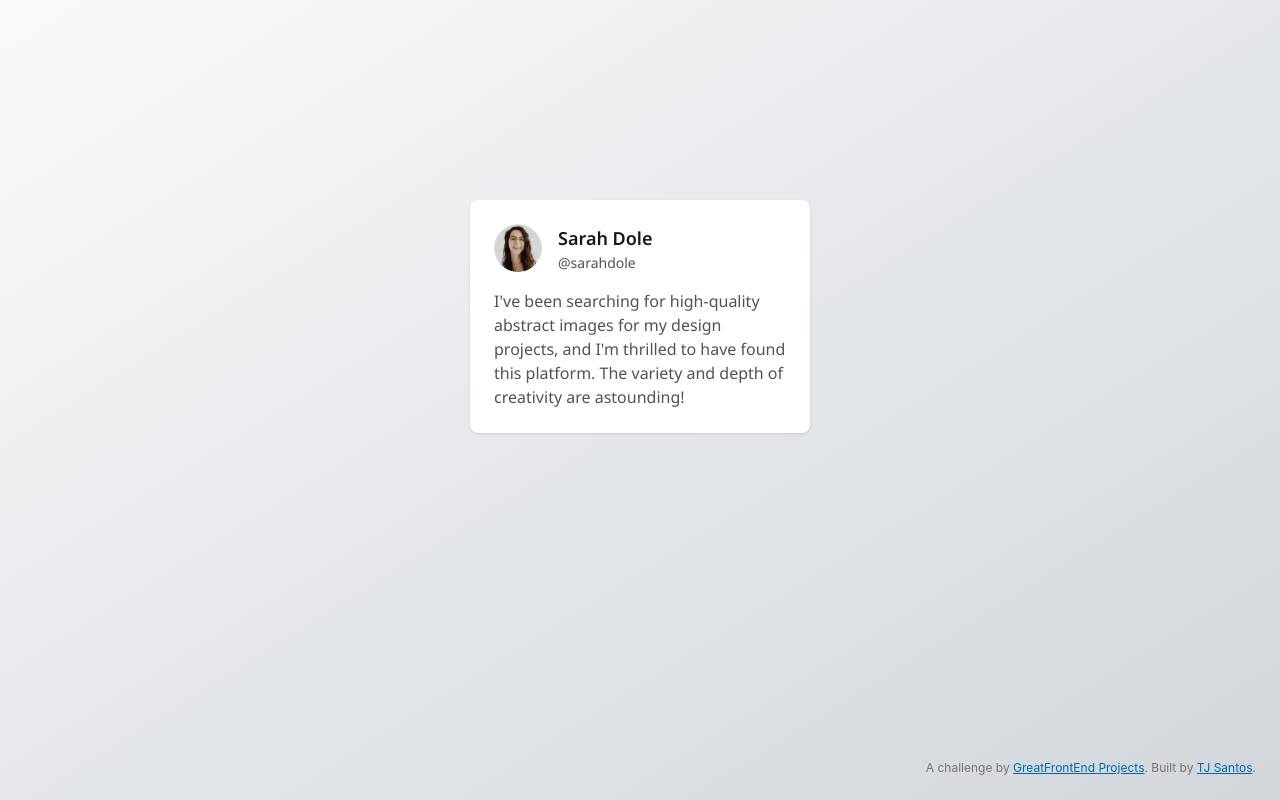
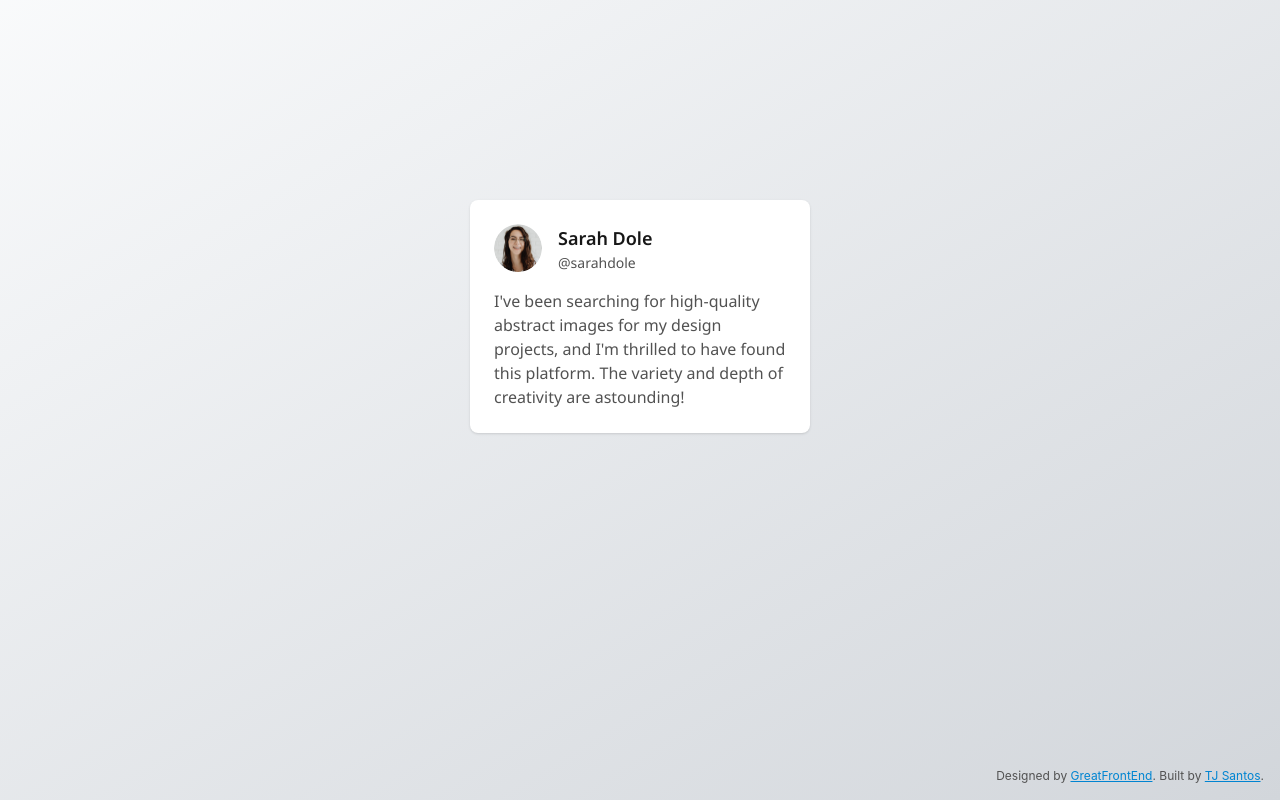
Before and after one commit to tjsantos/tjsantos.dev, a React (Vite) app in the folder frontend/: page /testimonial-card in a window 1280 px wide. Built offline with nearby package versions, Linux system fonts and the light colour scheme.

Commit message:
refactor: extract components

```diff
--- a/frontend/package.json
+++ b/frontend/package.json
@@ -19,6 +19,7 @@
     "@tanstack/router-plugin": "^1.114.3",
     "react": "^19.0.0",
     "react-dom": "^19.0.0",
+    "tailwind-merge": "^3.3.1",
     "tailwindcss": "^4.0.6"
   },
   "devDependencies": {
--- a/frontend/src/routeTree.gen.ts
+++ b/frontend/src/routeTree.gen.ts
@@ -11,16 +11,10 @@
 // Import Routes
 
 import { Route as rootRoute } from './routes/__root'
-import { Route as GfeRouteImport } from './routes/_gfe/route'
 import { Route as IndexImport } from './routes/index'
 import { Route as GfeTestimonialCardRouteImport } from './routes/_gfe/testimonial-card/route'
 
 // Create/Update Routes
-
-const GfeRouteRoute = GfeRouteImport.update({
-  id: '/_gfe',
-  getParentRoute: () => rootRoute,
-} as any)
 
 const IndexRoute = IndexImport.update({
   id: '/',
@@ -29,9 +23,9 @@ const IndexRoute = IndexImport.update({
 } as any)
 
 const GfeTestimonialCardRouteRoute = GfeTestimonialCardRouteImport.update({
-  id: '/testimonial-card',
+  id: '/_gfe/testimonial-card',
   path: '/testimonial-card',
-  getParentRoute: () => GfeRouteRoute,
+  getParentRoute: () => rootRoute,
 } as any)
 
 // Populate the FileRoutesByPath interface
@@ -45,73 +39,51 @@ declare module '@tanstack/react-router' {
       preLoaderRoute: typeof IndexImport
       parentRoute: typeof rootRoute
     }
-    '/_gfe': {
-      id: '/_gfe'
-      path: ''
-      fullPath: ''
-      preLoaderRoute: typeof GfeRouteImport
-      parentRoute: typeof rootRoute
-    }
     '/_gfe/testimonial-card': {
       id: '/_gfe/testimonial-card'
       path: '/testimonial-card'
       fullPath: '/testimonial-card'
       preLoaderRoute: typeof GfeTestimonialCardRouteImport
-      parentRoute: typeof GfeRouteImport
+      parentRoute: typeof rootRoute
     }
   }
 }
 
 // Create and export the route tree
 
-interface GfeRouteRouteChildren {
-  GfeTestimonialCardRouteRoute: typeof GfeTestimonialCardRouteRoute
-}
-
-const GfeRouteRouteChildren: GfeRouteRouteChildren = {
-  GfeTestimonialCardRouteRoute: GfeTestimonialCardRouteRoute,
-}
-
-const GfeRouteRouteWithChildren = GfeRouteRoute._addFileChildren(
-  GfeRouteRouteChildren,
-)
-
 export interface FileRoutesByFullPath {
   '/': typeof IndexRoute
-  '': typeof GfeRouteRouteWithChildren
   '/testimonial-card': typeof GfeTestimonialCardRouteRoute
 }
 
 export interface FileRoutesByTo {
   '/': typeof IndexRoute
-  '': typeof GfeRouteRouteWithChildren
   '/testimonial-card': typeof GfeTestimonialCardRouteRoute
 }
 
 export interface FileRoutesById {
   __root__: typeof rootRoute
   '/': typeof IndexRoute
-  '/_gfe': typeof GfeRouteRouteWithChildren
   '/_gfe/testimonial-card': typeof GfeTestimonialCardRouteRoute
 }
 
 export interface FileRouteTypes {
   fileRoutesByFullPath: FileRoutesByFullPath
-  fullPaths: '/' | '' | '/testimonial-card'
+  fullPaths: '/' | '/testimonial-card'
   fileRoutesByTo: FileRoutesByTo
-  to: '/' | '' | '/testimonial-card'
-  id: '__root__' | '/' | '/_gfe' | '/_gfe/testimonial-card'
+  to: '/' | '/testimonial-card'
+  id: '__root__' | '/' | '/_gfe/testimonial-card'
   fileRoutesById: FileRoutesById
 }
 
 export interface RootRouteChildren {
   IndexRoute: typeof IndexRoute
-  GfeRouteRoute: typeof GfeRouteRouteWithChildren
+  GfeTestimonialCardRouteRoute: typeof GfeTestimonialCardRouteRoute
 }
 
 const rootRouteChildren: RootRouteChildren = {
   IndexRoute: IndexRoute,
-  GfeRouteRoute: GfeRouteRouteWithChildren,
+  GfeTestimonialCardRouteRoute: GfeTestimonialCardRouteRoute,
 }
 
 export const routeTree = rootRoute
@@ -125,21 +97,14 @@ export const routeTree = rootRoute
       "filePath": "__root.tsx",
       "children": [
         "/",
-        "/_gfe"
+        "/_gfe/testimonial-card"
       ]
     },
     "/": {
       "filePath": "index.tsx"
     },
-    "/_gfe": {
-      "filePath": "_gfe/route.tsx",
-      "children": [
-        "/_gfe/testimonial-card"
-      ]
-    },
     "/_gfe/testimonial-card": {
-      "filePath": "_gfe/testimonial-card/route.tsx",
-      "parent": "/_gfe"
+      "filePath": "_gfe/testimonial-card/route.tsx"
     }
   }
 }
--- /dev/null
+++ b/frontend/src/routes/_gfe/-components/AttributionCorner.tsx
@@ -0,0 +1,43 @@
+type Theme = 'light' | 'dark' | 'neutral'
+const textColors: Record<Theme, string> = {
+  light: 'text-neutral-600',
+  dark: 'text-neutral-500',
+  neutral: 'text-neutral-200',
+}
+const linkColors: Record<Theme, string> = {
+  light: 'text-sky-600',
+  dark: 'text-sky-600',
+  neutral: 'text-sky-200',
+}
+
+type AttributionCornerProps = {
+  theme?: Theme
+}
+export const AttributionCorner = ({
+  theme = 'light',
+}: AttributionCornerProps) => {
+  return (
+    <div
+      className={`fixed right-4 bottom-4 text-xs ${textColors[theme]}`}
+      data-gfe-screenshot-exclude="true"
+    >
+      Designed by{' '}
+      <a
+        href="https://www.greatfrontend.com/projects?ref=challenges"
+        target="_blank"
+        className={`underline ${linkColors[theme]}`}
+      >
+        GreatFrontEnd
+      </a>
+      . Built by{' '}
+      <a
+        href="https://github.com/tjsantos/tjsantos.dev"
+        target="_blank"
+        className={`underline ${linkColors[theme]}`}
+      >
+        TJ Santos
+      </a>
+      .
+    </div>
+  )
+}
--- a/frontend/src/routes/_gfe/route.tsx
+++ /dev/null
@@ -1,35 +0,0 @@
-import { Outlet, createFileRoute } from '@tanstack/react-router'
-
-export const Route = createFileRoute('/_gfe')({
-  component: RouteComponent,
-})
-
-function RouteComponent() {
-  return (
-    <>
-      <Outlet />
-      <footer
-        className="fixed right-6 bottom-6 text-center text-xs text-neutral-500"
-        data-gfe-screenshot-exclude="true"
-      >
-        A challenge by{' '}
-        <a
-          href="https://www.greatfrontend.com/projects?ref=challenges"
-          target="_blank"
-          className="text-sky-700 underline"
-        >
-          GreatFrontEnd Projects
-        </a>
-        . Built by{' '}
-        <a
-          href="https://github.com/tjsantos/tjsantos.dev"
-          target="_blank"
-          className="text-sky-700 underline"
-        >
-          TJ Santos
-        </a>
-        .
-      </footer>
-    </>
-  )
-}
--- /dev/null
+++ b/frontend/src/routes/_gfe/testimonial-card/-components/TestimonialCard.tsx
@@ -0,0 +1,31 @@
+type TestimonialCardProps = {
+  name: string
+  username: string
+  imageUrl: string
+  text: string
+}
+export const TestimonialCard = ({
+  name,
+  username,
+  imageUrl,
+  text,
+}: TestimonialCardProps) => {
+  return (
+    <div className="mx-auto w-[340px] max-w-full rounded-lg bg-white p-6 text-neutral-600 shadow-sm">
+      <header className="flex gap-4">
+        <img
+          src={imageUrl}
+          alt={name}
+          className="size-12 rounded-full object-cover"
+          width="48"
+          height="48"
+        />
+        <div>
+          <h2 className="text-lg font-semibold text-neutral-900">{name}</h2>
+          <p className="mt-[1px] text-sm">{username}</p>
+        </div>
+      </header>
+      <p className="mt-4">{text}</p>
+    </div>
+  )
+}
--- a/frontend/src/routes/_gfe/testimonial-card/route.tsx
+++ b/frontend/src/routes/_gfe/testimonial-card/route.tsx
@@ -1,5 +1,7 @@
 import { createFileRoute } from '@tanstack/react-router'
+import { AttributionCorner } from '../-components/AttributionCorner.tsx'
 import profileThumbnail from './profile-thumbnail.png'
+import { TestimonialCard } from './-components/TestimonialCard.tsx'
 
 export const Route = createFileRoute('/_gfe/testimonial-card')({
   component: RouteComponent,
@@ -10,28 +12,15 @@ function RouteComponent() {
     name: 'Sarah Dole',
     username: '@sarahdole',
     imageUrl: profileThumbnail,
-    description:
-      "I've been searching for high-quality abstract images for my design projects, and I'm thrilled to have found this platform. The variety and depth of creativity are astounding!",
+    text: "I've been searching for high-quality abstract images for my design projects, and I'm thrilled to have found this platform. The variety and depth of creativity are astounding!",
   }
 
   return (
-    <main className="font-noto-sans min-h-screen bg-linear-to-br from-gray-50 to-[#d2d6db] px-[17.5px] pt-[200px]">
-      <div className="mx-auto w-[340px] max-w-full rounded-lg bg-white p-6 text-neutral-600 shadow-sm">
-        <header className="flex gap-4">
-          <img
-            src={card.imageUrl}
-            alt={card.name}
-            className="size-12 rounded-full"
-          />
-          <div>
-            <h2 className="text-lg font-semibold text-neutral-900">
-              {card.name}
-            </h2>
-            <p className="mt-[1px] text-sm">{card.username}</p>
-          </div>
-        </header>
-        <p className="mt-4">{card.description}</p>
-      </div>
-    </main>
+    <>
+      <main className="font-noto-sans min-h-screen bg-linear-to-br from-gray-50 to-[#d2d6db] px-[17.5px] pt-[200px]">
+        <TestimonialCard {...card} />
+      </main>
+      <AttributionCorner />
+    </>
   )
 }
--- a/frontend/src/routes/index.tsx
+++ b/frontend/src/routes/index.tsx
@@ -15,7 +15,6 @@ function App() {
           <li>
             <Link
               to="/testimonial-card"
-              target="_blank"
               className="text-cyan-300 hover:underline"
             >
               Testimonial Card
--- a/frontend/src/styles.css
+++ b/frontend/src/styles.css
@@ -3,6 +3,8 @@
 @theme {
   --font-noto-sans: 'Noto Sans', sans-serif;
 }
+
+@custom-variant dark (&:where(.dark, .dark *));
 
 body {
   @apply m-0;
```
Also changed, not shown: 2 other files (tests, documents, lock files or other folders).
